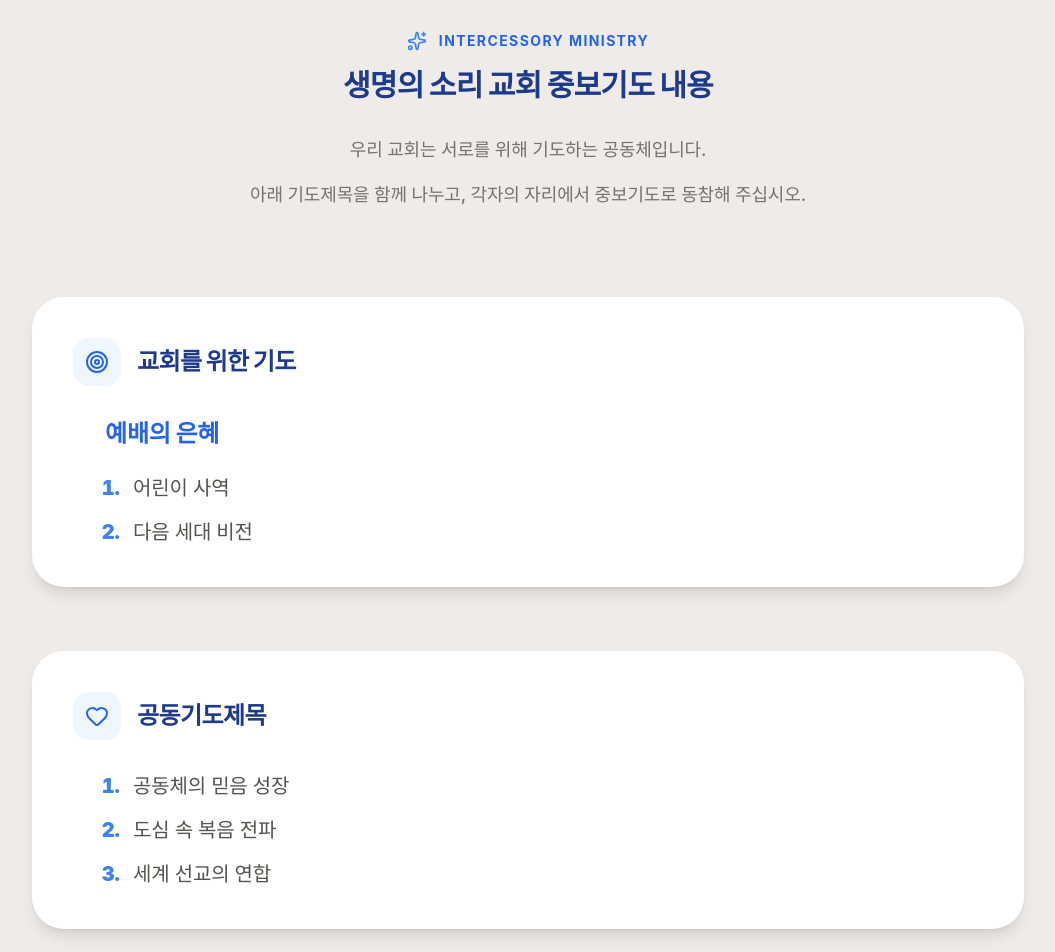
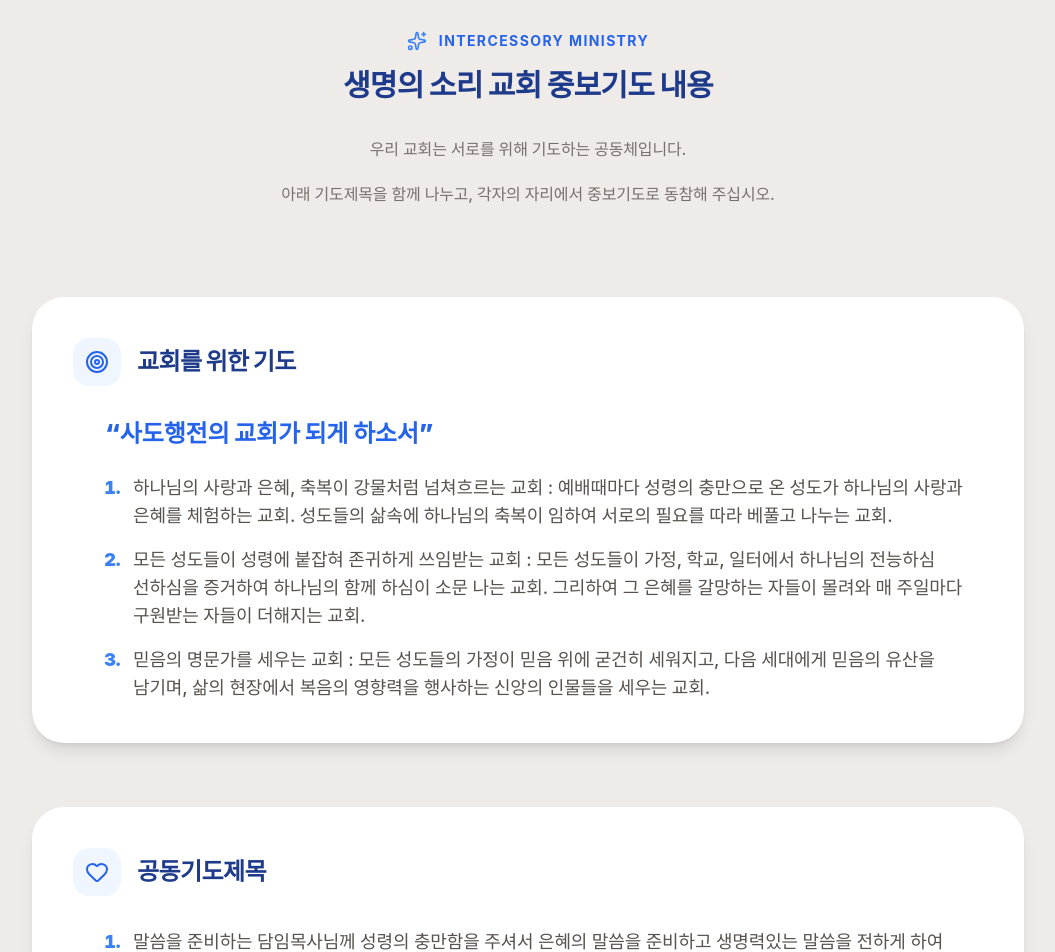
Before and after one commit to allaboutcan-pixel/thesentchurch, a React (Vite) app: page /ministry/prayer in a window 1280 px wide. Shown: the part 2200-3152 px from the top of the page, without its empty margins (112-1167 px from the left). Built offline with nearby package versions, Linux system fonts and the light colour scheme; no server answers; the database is empty; a web font is replaced by a local one.

Commit message:
style: 중보기도 페이지 글자 크기 축소 및 줄간격 확대

```diff
--- a/src/i18n.js
+++ b/src/i18n.js
@@ -253,9 +253,18 @@ const resources = {
                     "section2_title": "중보기도 사역의 핵심 가치",
                     "section3_title": "중보기도부 목표",
                     "section4_title": "운영시간",
-                    "common_topics": ["공동체의 믿음 성장", "도심 속 복음 전파", "세계 선교의 연합"],
+                    "common_topics": [
+                        "말씀을 준비하는 담임목사님께 성령의 충만함을 주셔서 은혜의 말씀을 준비하고 생명력있는 말씀을 전하게 하여 주옵소서.",
+                        "예배를 준비하는 모든 성도님들에게 한량없는 은혜를 부어 주셔서 담당하는 사역에 감사와 기쁨이 넘치게 하시고 풍성한 열매들을 맺게 하여 주옵소서.",
+                        "하나님께 나아가는 것을 방해하는 악한 영으로부터 모든 성도님들의 가정을 보호하여 주셔서 당당하게 하나님께로 가까이 나아와 승리하게 하여 주옵소서."
+                    ],
                     "pastor_topics": ["건강과 가족", "영적 분별력", "효과적인 리더십"],
-                    "church_topics": ["예배의 은혜", "어린이 사역", "다음 세대 비전"],
+                    "church_topics": [
+                        "“사도행전의 교회가 되게 하소서”",
+                        "하나님의 사랑과 은혜, 축복이 강물처럼 넘쳐흐르는 교회 : 예배때마다 성령의 충만으로 온 성도가 하나님의 사랑과 은혜를 체험하는 교회. 성도들의 삶속에 하나님의 축복이 임하여 서로의 필요를 따라 베풀고 나누는 교회.",
+                        "모든 성도들이 성령에 붙잡혀 존귀하게 쓰임받는 교회 : 모든 성도들이 가정, 학교, 일터에서 하나님의 전능하심 선하심을 증거하여 하나님의 함께 하심이 소문 나는 교회. 그리하여 그 은혜를 갈망하는 자들이 몰려와 매 주일마다 구원받는 자들이 더해지는 교회.",
+                        "믿음의 명문가를 세우는 교회 : 모든 성도들의 가정이 믿음 위에 굳건히 세워지고, 다음 세대에게 믿음의 유산을 남기며, 삶의 현장에서 복음의 영향력을 행사하는 신앙의 인물들을 세우는 교회."
+                    ],
                     "request_button": "온라인 중보기도 요청",
                     "anonymous": "익명 가능",
                     "real_name": "실명 가능",
--- a/src/pages/Prayer.jsx
+++ b/src/pages/Prayer.jsx
@@ -213,7 +213,7 @@ const Prayer = () => {
                         <span className="inline-block px-4 py-1.5 bg-blue-50 border border-blue-200 text-blue-700 text-sm font-bold tracking-widest uppercase rounded-full mb-6 backdrop-blur-sm shadow-sm">
                             {t('ministry.prayer.intro_title')}
                         </span>
-                        <h2 className="text-2xl md:text-4xl font-black text-blue-900 leading-[2.5]">
+                        <h2 className="text-2xl md:text-4xl font-black text-blue-900 leading-[2.8]">
                             {t('ministry.prayer.intro_subtitle')}
                         </h2>
                     </div>
@@ -246,7 +246,7 @@ const Prayer = () => {
 
                         {/* Right Column: Invitation Text */}
                         <div className="text-left space-y-8">
-                            <div className="text-lg md:text-xl text-stone-700 leading-[2.5] font-bold break-keep"
+                            <div className="text-base md:text-lg text-stone-700 leading-[2.8] font-bold break-keep"
                                 dangerouslySetInnerHTML={{ __html: t('ministry.prayer.intro_desc') }}
                             />
                             <div className="w-20 h-1.5 bg-blue-400/30 rounded-full" />
@@ -377,7 +377,7 @@ const Prayer = () => {
                                 : (siteConfig?.prayerTopicsTitle || t('ministry.prayer.section1_title'))}
                         </h2>
                         <div
-                            className="text-lg text-stone-500 font-medium leading-[2.5] max-w-2xl mx-auto break-keep"
+                            className="text-base text-stone-500 font-medium leading-[2.8] max-w-2xl mx-auto break-keep"
                             dangerouslySetInnerHTML={{
                                 __html: (i18n.language === 'en'
                                     ? (siteConfig?.prayerTopicsSubtitleEn || siteConfig?.prayerTopicsSubtitle || t('ministry.prayer.section1_desc'))
@@ -414,7 +414,7 @@ const Prayer = () => {
                                                     </div>
                                                 )}
                                                 {section.topics.length > 1 && (
-                                                    <ol className="list-decimal marker:text-blue-500 marker:font-black pl-5 space-y-4 text-stone-600 font-medium text-lg lg:text-xl leading-[2.5]">
+                                                    <ol className="list-decimal marker:text-blue-500 marker:font-black pl-5 space-y-4 text-stone-600 font-medium text-base lg:text-lg leading-[2.8]">
                                                         {section.topics.slice(1).map((topic, idx) => (
                                                             <li key={idx} className="pl-2">
                                                                 {topic}
@@ -425,7 +425,7 @@ const Prayer = () => {
                                             </div>
                                         ) : (
                                             <ol className={clsx(
-                                                "space-y-4 text-stone-600 font-medium text-lg lg:text-xl leading-[2.5] pl-5",
+                                                "space-y-4 text-stone-600 font-medium text-base lg:text-lg leading-[2.8] pl-5",
                                                 section.topics.length > 1 ? "list-decimal marker:text-blue-500 marker:font-black" : "list-none"
                                             )}>
                                                 {section.topics.map((topic, idx) => (
```
